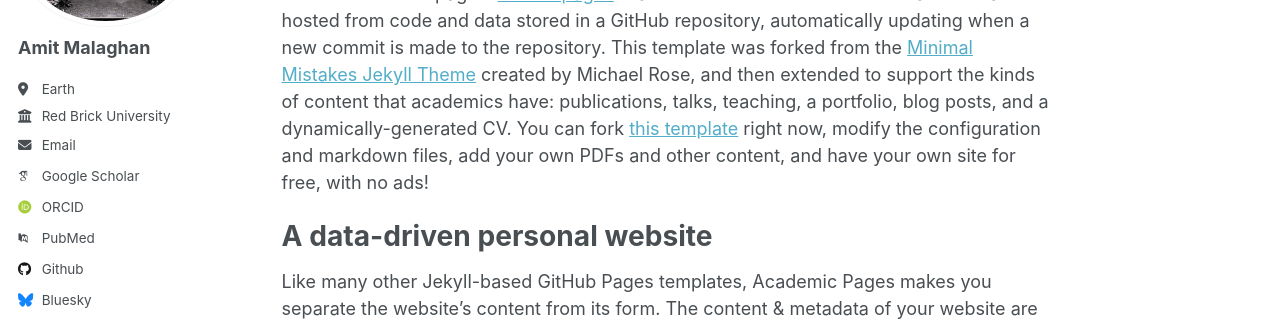
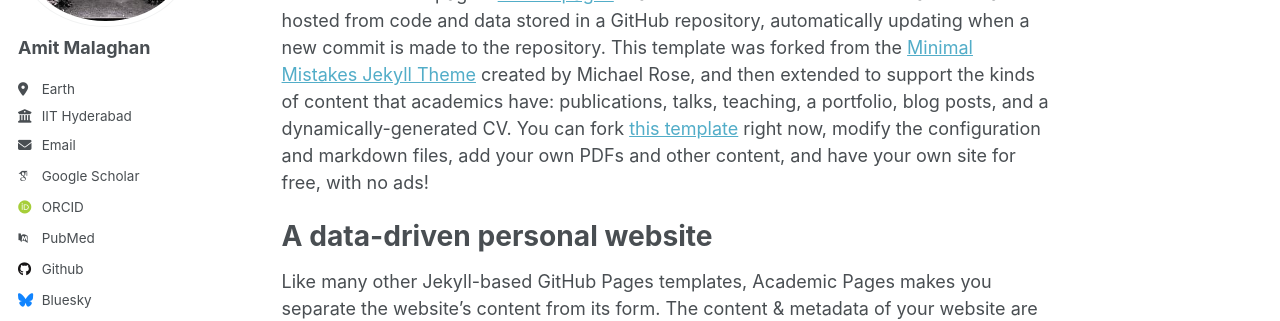
Before and after one commit to amithmalaghan/amithmalaghan.github.io, a Jekyll site: the page built from _pages/about.md, in a window 1280 px wide. Shown: the part 223-544 px from the top of the page. Built offline with Jekyll 4.4.1, drawn with Linux system fonts in a browser that asks for light colours; some web fonts are replaced.

Commit message:
Update _config.yml

```diff
--- a/_config.yml
+++ b/_config.yml
@@ -26,7 +26,7 @@ author:
   pronouns         : # example: "she/her"
   bio              : ""
   location         : "Earth"
-  employer         : "Red Brick University"
+  employer         : "IIT Hyderabad"
   uri              : # URL
   email            : "malaghanamit@gmail.com"
 
```
